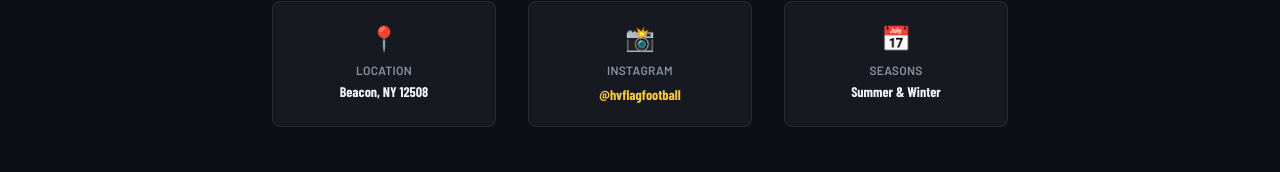
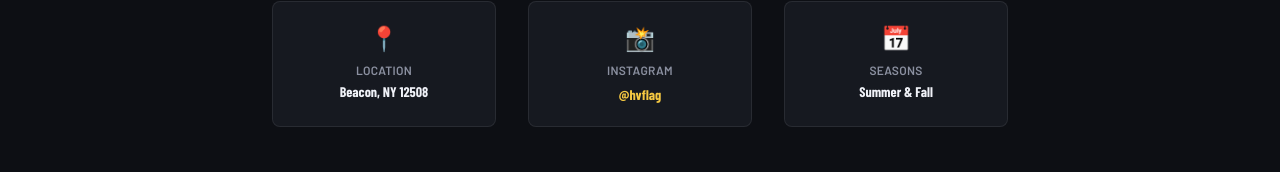
Before and after one commit to hvflag-creator/hvflag-website, a Next.js app: page /contact in a window 1280 px wide. Shown: the part 273-445 px from the top of the page. Built offline with nearby package versions, Linux system fonts and the light colour scheme; a web font is replaced by a local one.

Commit message:
Update contact page: Instagram handle and seasons label
@hvflagfootball → @hvflag (correct handle + updated link)
Summer & Winter → Summer & Fall

Co-Authored-By: Claude Sonnet 4.6 <noreply@anthropic.com>

```diff
--- a/app/contact/page.tsx
+++ b/app/contact/page.tsx
@@ -37,13 +37,13 @@ export default function ContactPage() {
             {
               icon: "📸",
               label: "Instagram",
-              value: "@hvflagfootball",
-              href: "https://www.instagram.com/hvflagfootball",
+              value: "@hvflag",
+              href: "https://www.instagram.com/hvflag/",
             },
             {
               icon: "📅",
               label: "Seasons",
-              value: "Summer & Winter",
+              value: "Summer & Fall",
             },
           ].map((item) => (
             <div
```
